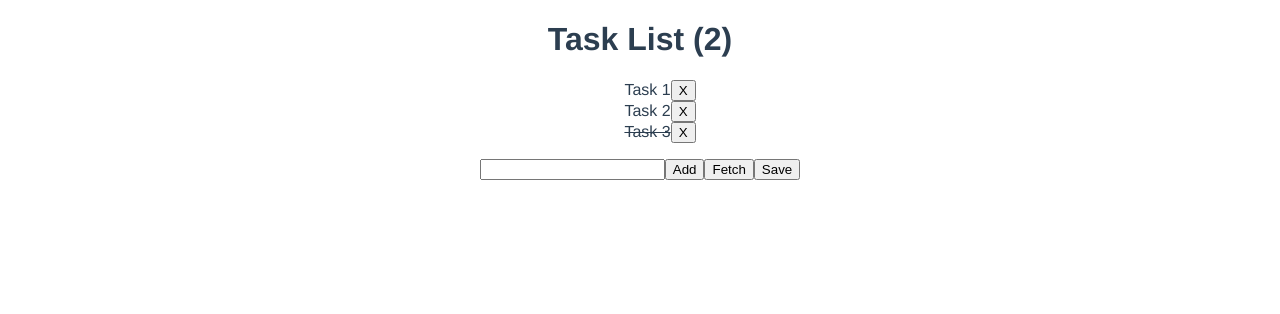
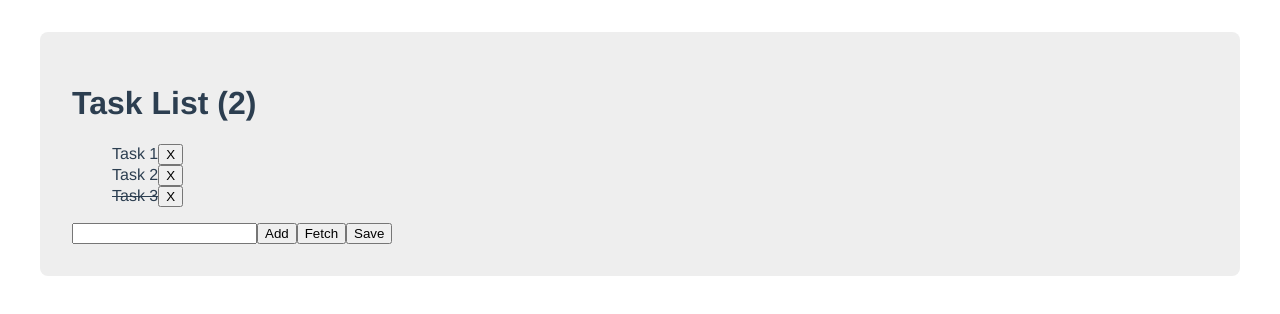
Before and after one commit to tomeightyeight/vue-playground, a Vue app: page / in a window 1280 px wide. Shown: the top 314 px of the page. Built offline with nearby package versions, Linux system fonts and the light colour scheme; what vue-resource would draw is missing.

Commit message:
Make styles scoped to component

```diff
--- a/src/App.vue
+++ b/src/App.vue
@@ -73,12 +73,20 @@ export default {
 };
 </script>
 
-<style>
+<style scoped>
 #app {
   font-family: 'Avenir', Helvetica, Arial, sans-serif;
   -webkit-font-smoothing: antialiased;
   -moz-osx-font-smoothing: grayscale;
-  text-align: center;
+  text-align: left;
   color: #2c3e50;
+  margin: 2rem;
+  background-color: #eee;
+  padding: 2rem;
+  border-radius: .5rem;
+}
+
+h1 {
+  margin-top: 0;
 }
 </style>
--- a/src/components/TaskList.vue
+++ b/src/components/TaskList.vue
@@ -55,7 +55,7 @@ export default {
 };
 </script>
 
-<style scope>
+<style scoped>
 ul {
   list-style-type: none;
 }
```
